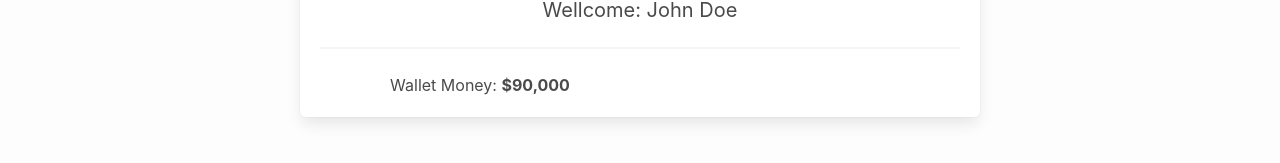
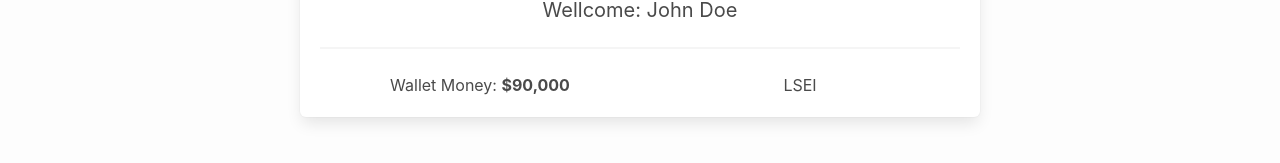
Before and after one commit to papiricoh/stock_market, a Vue app: page / in a window 1280 px wide. Both pictures are taken after a click on the item "Wallet". Shown: the part 374-537 px from the top of the page. Built offline with nearby package versions, Linux system fonts and the light colour scheme; what vue3-apexcharts would draw is missing.

Commit message:
Added share.label

```diff
--- a/src/App.vue
+++ b/src/App.vue
@@ -370,7 +370,7 @@ export default {
             </div>
             <div class="wallet_shares">
               <ul v-for="share in shares">
-                <li></li>
+                <li>{{ share.label }}</li>
               </ul>
             </div>
           </div>
```
